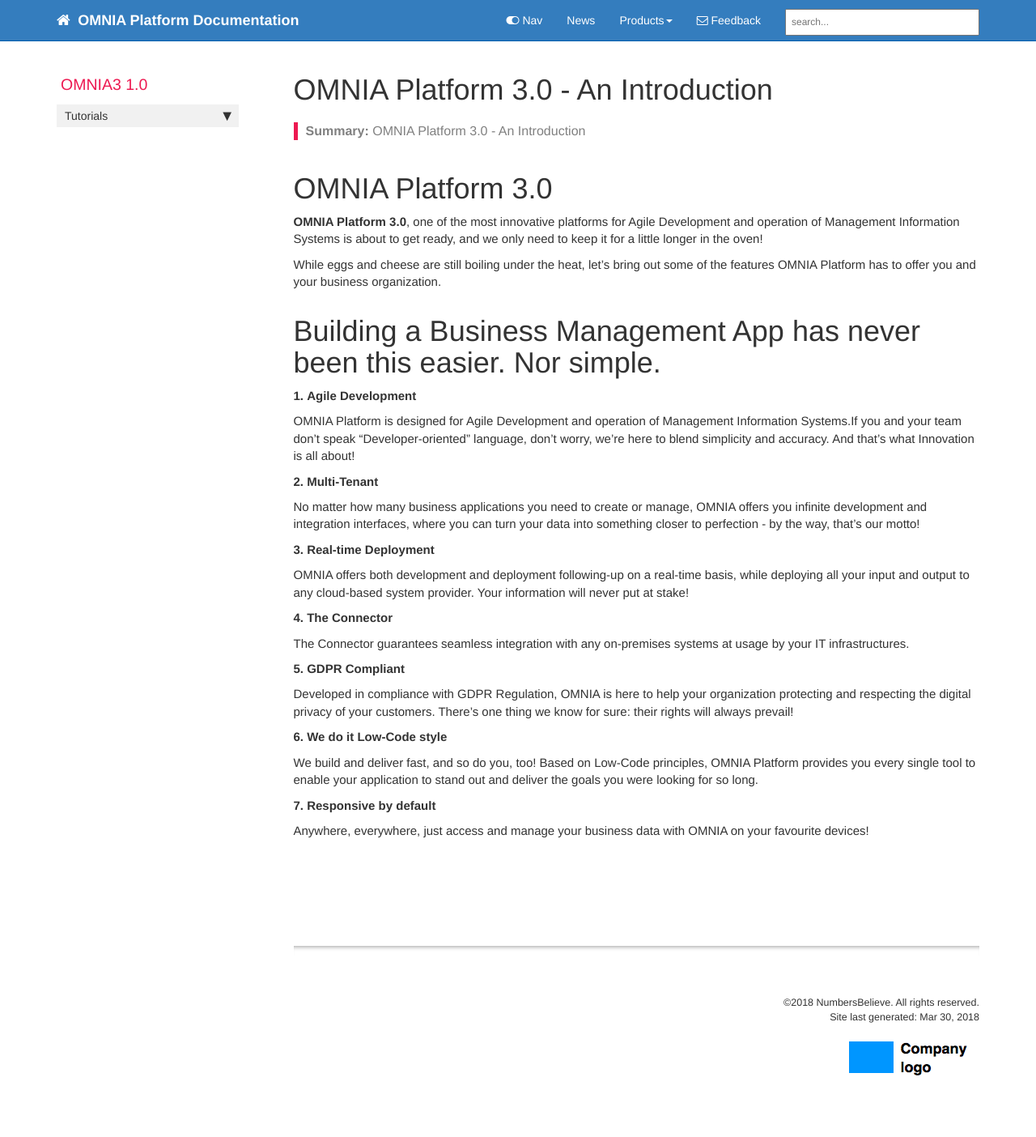
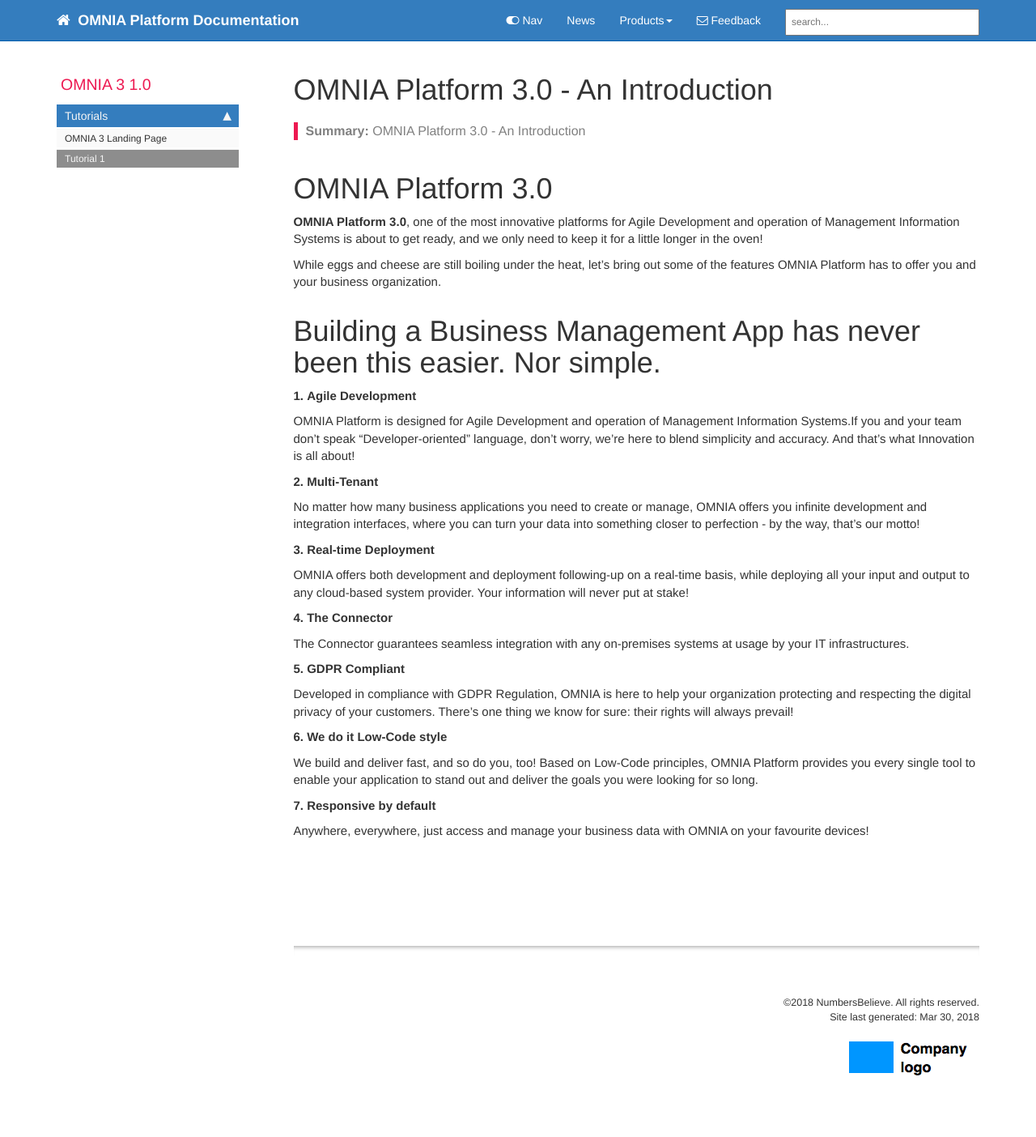
Before and after one commit to daniel8lopes/omnia3, a Jekyll site: the page built from docs/pages/omnia3/omnia3_sample1.md, in a window 1280 px wide. Shown: the whole page at 81% size. Built offline with Jekyll 4.4.1, drawn with Linux system fonts in a browser that asks for light colours; nearby versions of some CDN libraries; comment, search, counter and statistics services are not loaded; part of the change alters nothing that is shown.

Commit message:
Structure

```diff
--- a/docs/_data/sidebars/omnia3_sidebar.yml
+++ b/docs/_data/sidebars/omnia3_sidebar.yml
@@ -3,7 +3,7 @@
 
 entries:
 - title: Sidebar
-  product: OMNIA3
+  product: OMNIA 3
   version: 1.0
   folders:
 
@@ -24,9 +24,9 @@ entries:
     output: web, pdf
     folderitems:
     - title: OMNIA 3 Landing Page
-      url: /o3_landing_page.html
+      url: /omnia3_landing_page.html
       output: web
 
     - title: Tutorial 1
-      url: /o3_sample1.html
+      url: /omnia3_sample1.html
       output: web, pdf
--- a/docs/_data/topnav.yml
+++ b/docs/_data/topnav.yml
@@ -13,4 +13,4 @@ topnav_dropdowns:
     - title: Products
       folderitems:
         - title: OMNIA 3
-          url: /o3_landing_page.html
+          url: /omnia3_landing_page.html
```
